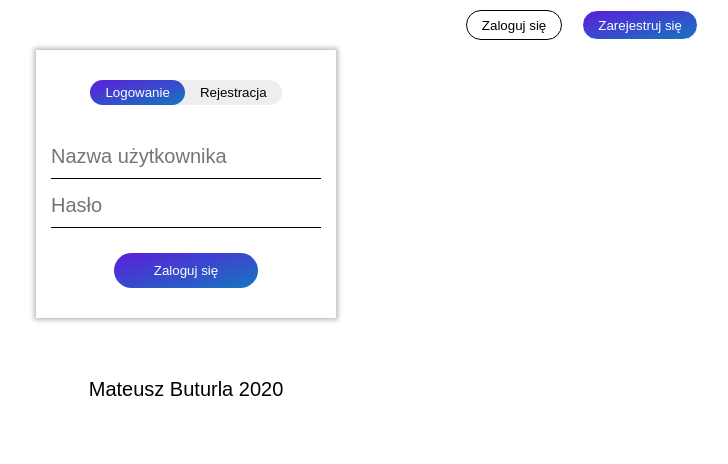
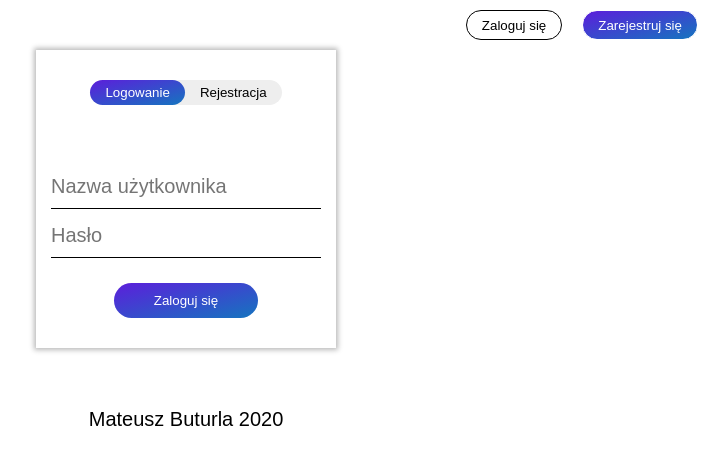
Before and after one commit to mateuszbuturla/flashcard, a React (Create React App) app in the folder client/: page /login in a window 1280 px wide. Shown: the top 464 px of the page, without its empty margins (454-1182 px from the left). Built offline with nearby package versions, Linux system fonts and the light colour scheme.

Commit message:
add margin-top to form

```diff
--- a/client/src/style.sass
+++ b/client/src/style.sass
@@ -14,6 +14,7 @@
     display: flex
     justify-content: space-around
     flex-wrap: wrap
+    margin-top: 30px
     .form__header
         width: 90%
         text-align: left
```
